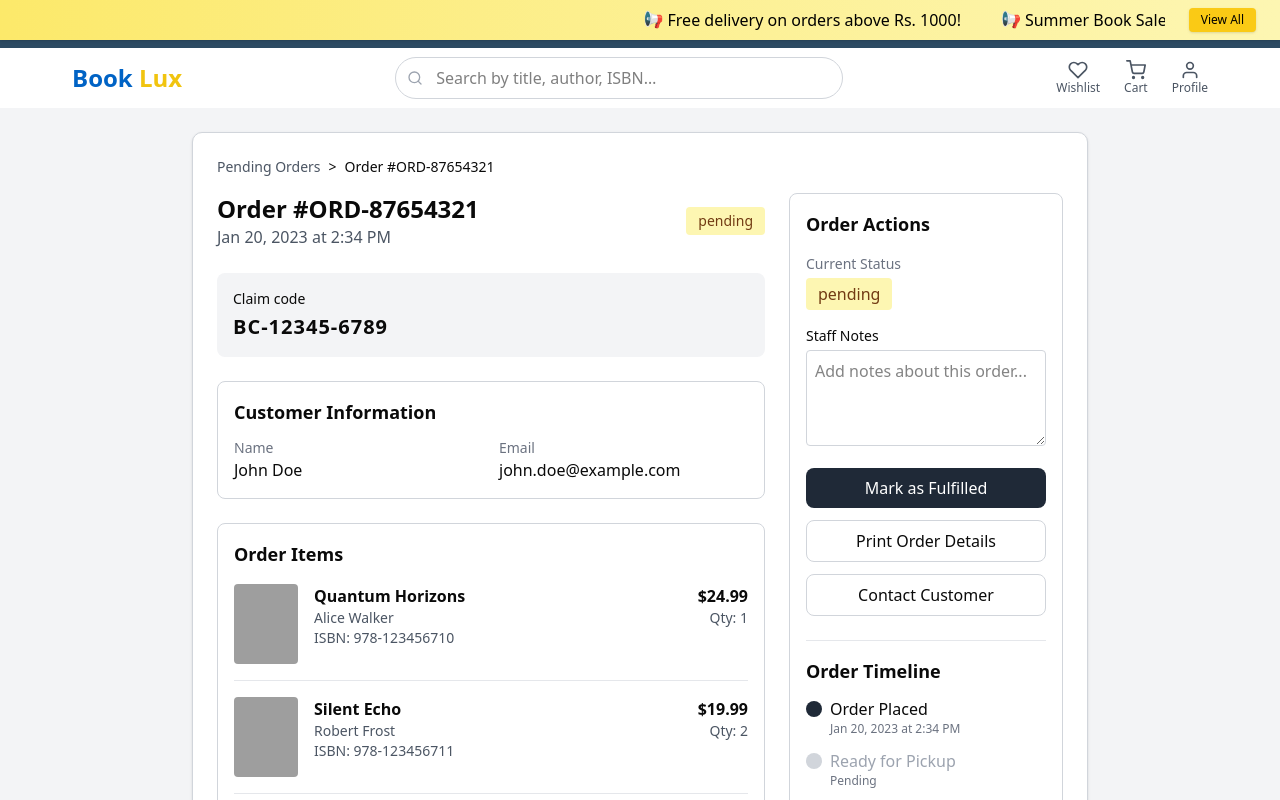
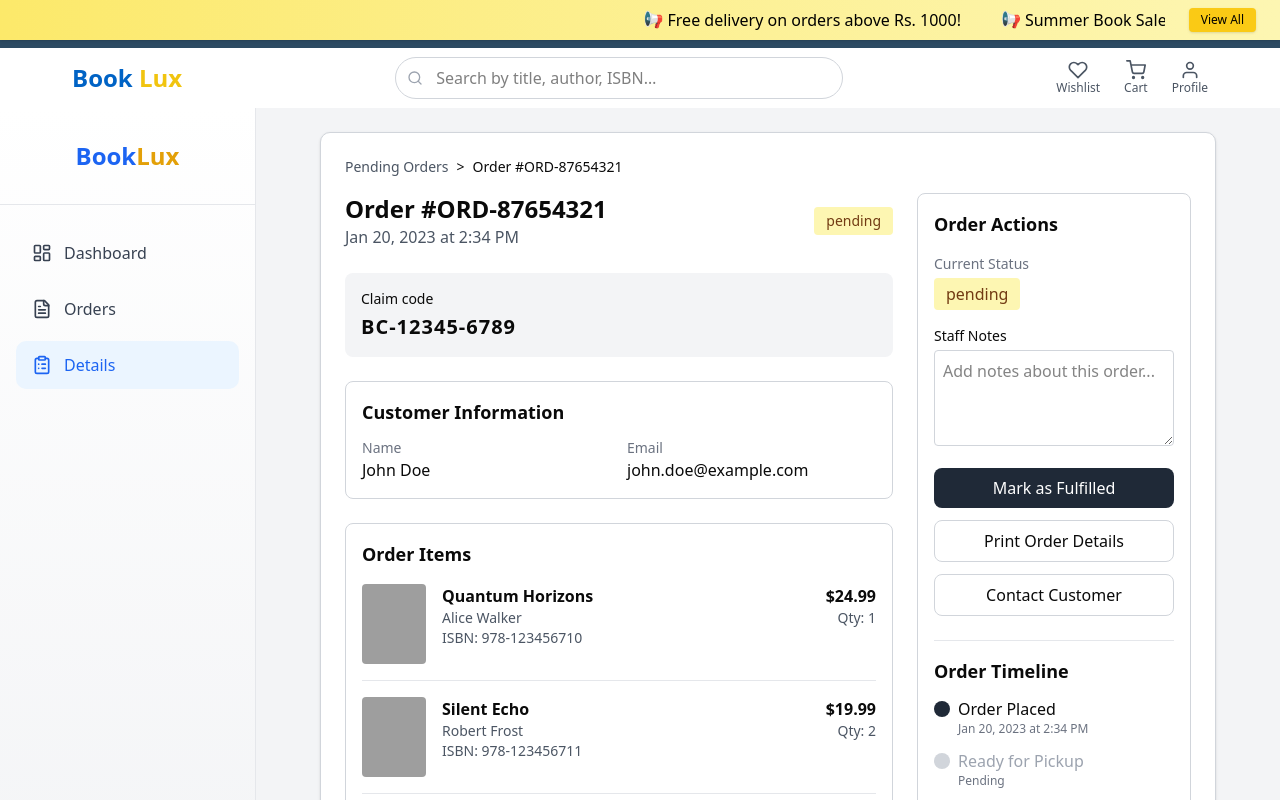
Before and after one commit to anish1A1/BookStore_DotNet, a Next.js app in the folder frontend/: page /staff/orderdetails in a window 1280 px wide. Shown: the top 800 px of the page. Built offline with nearby package versions, Linux system fonts and the light colour scheme; grey boxes are pictures that could not be loaded.

Commit message:
staff ko ni gare dashboard ra aru

```diff
--- a/frontend/app/staff/components/sidebar.jsx
+++ b/frontend/app/staff/components/sidebar.jsx
@@ -1,50 +1,49 @@
-// app/admin/components/Sidebar.jsx
+// app/staff/components/Sidebar.jsx
 "use client";
 
 import Link from "next/link";
 import { usePathname } from "next/navigation";
-import React from "react";
+import { ClipboardListIcon, FileTextIcon } from 'lucide-react'
+
 import {
   LayoutDashboardIcon,
   BookOpenIcon,
   PercentIcon,
   BellIcon,
+  ListOrderedIcon,
 } from "lucide-react";
 
 export default function Sidebar() {
   const pathname = usePathname();
   const menu = [
     {
-      href: "/admin/dashboard",
+      href: "/staff/dashboard",
       label: "Dashboard",
       icon: <LayoutDashboardIcon size={20} />,
     },
     {
-      href: "/admin/book-management",
-      label: "Books",
-      icon: <BookOpenIcon size={20} />,
+      href: "/staff/order",
+      label: "Orders",
+      icon: <FileTextIcon  size={20} />,
     },
     {
-      href: "/admin/discount",
-      label: "Discounts",
-      icon: <PercentIcon size={20} />,
+      href: "/staff/orderdetails",
+      label: "Details",
+      icon: <ClipboardListIcon  size={20} />,
     },
-    {
-      href: "/admin/notice",
-      label: "Notices",
-      icon: <BellIcon size={20} />,
-    },
+    // {
+    //   href: "/staff/terms",
+    //   label: "Terms",
+    //   icon: <BellIcon size={20} />,
+    // },
   ];
 
   return (
     <aside className="w-64 bg-gradient-to-b from-white to-gray-100 border-r border-gray-200 sticky top-0 h-screen flex flex-col">
-      {/* Logo */}
-      <div className="px-6 py-8 text-2xl font-extrabold flex items-center justify-center border-b border-gray-200">
-        <span className="text-blue-600">Book </span>
-        <span className="text-[#F0C40E]">Lux</span>
+      <div className="px-6 py-8 text-2xl font-extrabold text-center border-b border-gray-200">
+        <span className="text-blue-600">Book</span>
+        <span className="text-yellow-400">Lux</span>
       </div>
-
-      {/* Navigation */}
       <nav className="flex-1 px-4 py-6 space-y-2">
         {menu.map(({ href, label, icon }) => {
           const isActive = pathname === href;
@@ -52,20 +51,18 @@ export default function Sidebar() {
             <Link
               key={href}
               href={href}
-              className={`flex items-center gap-3 px-4 py-3 rounded-lg transition-colors
-                ${isActive ? 'bg-blue-50 text-blue-600 font-medium' : 'text-gray-700 hover:bg-gray-200'}
-              `}
+              className={`flex items-center gap-3 px-4 py-3 rounded-lg transition-colors ${
+                isActive
+                  ? "bg-blue-50 text-blue-600 font-medium"
+                  : "text-gray-700 hover:bg-gray-200"
+              }`}
             >
-              <span className="flex-shrink-0">
-                {React.cloneElement(icon, { className: isActive ? 'text-blue-600' : 'text-gray-500' })}
-              </span>
+              {icon}
               <span className="truncate">{label}</span>
             </Link>
           );
         })}
       </nav>
-
-      {/* Footer / Version */}
       <div className="px-6 py-4 border-t border-gray-200 text-xs text-gray-500">
         v1.0.0
       </div>
--- /dev/null
+++ b/frontend/app/staff/layout.jsx
@@ -0,0 +1,13 @@
+// app/staff/layout.jsx
+"use client";
+
+import Sidebar from "./components/Sidebar";
+
+export default function StaffLayout({ children }) {
+  return (
+    <div className="flex min-h-screen">
+      <Sidebar />
+      <main className="flex-1">{children}</main>
+    </div>
+  );
+}
--- a/frontend/app/staff/orderdetails/page.jsx
+++ b/frontend/app/staff/orderdetails/page.jsx
@@ -263,7 +263,7 @@ export default function StaffOrderDetail() {
                 <button
                   onClick={() => {
                     setShowConfirmation(false);
-                    router.push("/staff/StaffOrders");
+                    router.push("/staff/order");
                   }}
                   className="px-4 py-2 bg-gray-800 text-white rounded-md"
                 >
```
